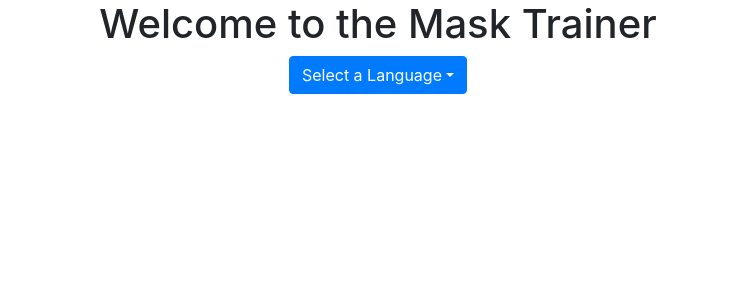
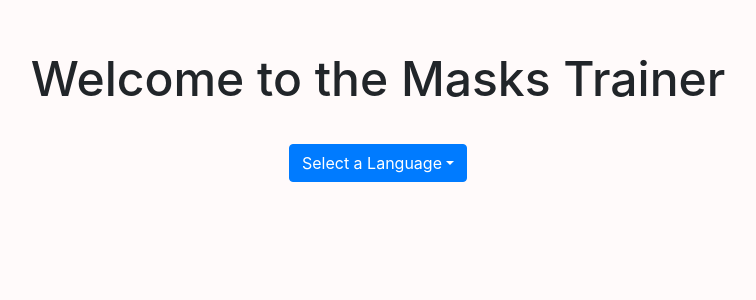
Before and after one commit to isaacluy/masks-trainer, a React (Create React App) app: page / in a window 1280 px wide. Shown: the top 300 px of the page, without its empty margins (262-1018 px from the left). Built offline with nearby package versions, Linux system fonts and the light colour scheme.

Commit message:
Added some pretty basic styling

```diff
--- a/src/App.js
+++ b/src/App.js
@@ -33,10 +33,10 @@ class App extends React.Component {
   render = () => {
     return (
       <Container fluid>
-        <Row className="justify-content-md-center">
-          <h1 className="text-center">{this.getWelcomeMsg()}</h1>
+        <Row className="justify-content-center">
+          <h1 id="welcome-message" className="text-center">{this.getWelcomeMsg()}</h1>
         </Row>
-        <Row className="justify-content-md-center">
+        <Row className="justify-content-center">
           <LanguageSelector />
         </Row>
       </Container>
--- a/src/index.js
+++ b/src/index.js
@@ -7,6 +7,7 @@ import App from './App';
 import reducers from './reducers';
 
 import 'bootstrap/dist/css/bootstrap.min.css';
+import './style.css';
 
 ReactDOM.render(
     <Provider store={createStore(reducers)}>
--- a/src/reducers/data.js
+++ b/src/reducers/data.js
@@ -3,7 +3,7 @@ export const languageListReducer = () => {
         {
             href: '/en',
             text: 'English',
-            welcomeMessage: 'Welcome to the Mask Trainer'
+            welcomeMessage: 'Welcome to the Masks Trainer'
         },
         {
             href: '/es',
--- /dev/null
+++ b/src/style.css
@@ -0,0 +1,16 @@
+body {
+    background-color: snow;
+}
+
+.container-fluid {
+    margin-top: 50px;
+}
+
+#welcome-message {
+    font-size: 3em;
+    margin-bottom: .75em;
+}
+
+.dropdown {
+    margin-bottom: 1em;
+}
```
